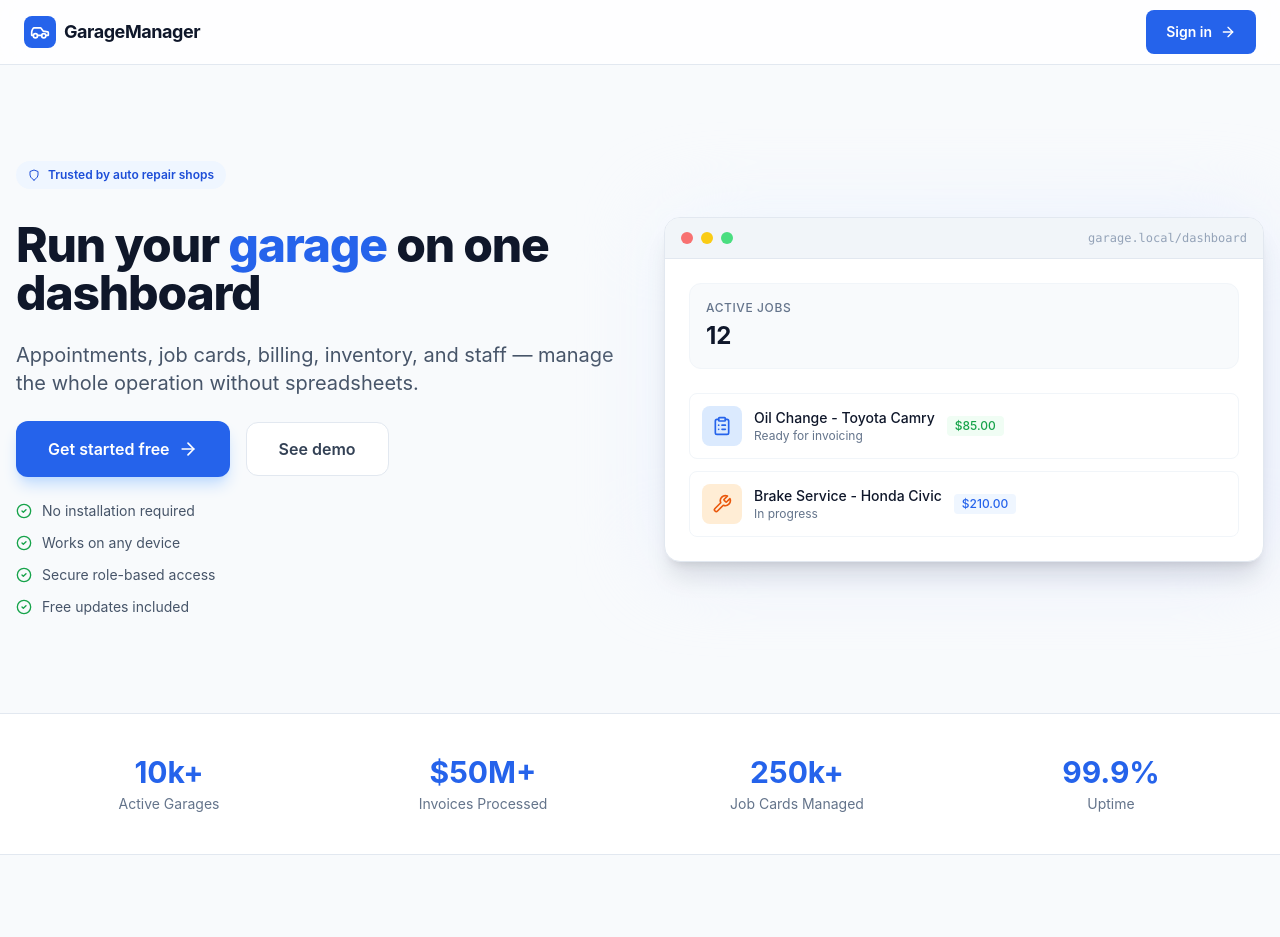
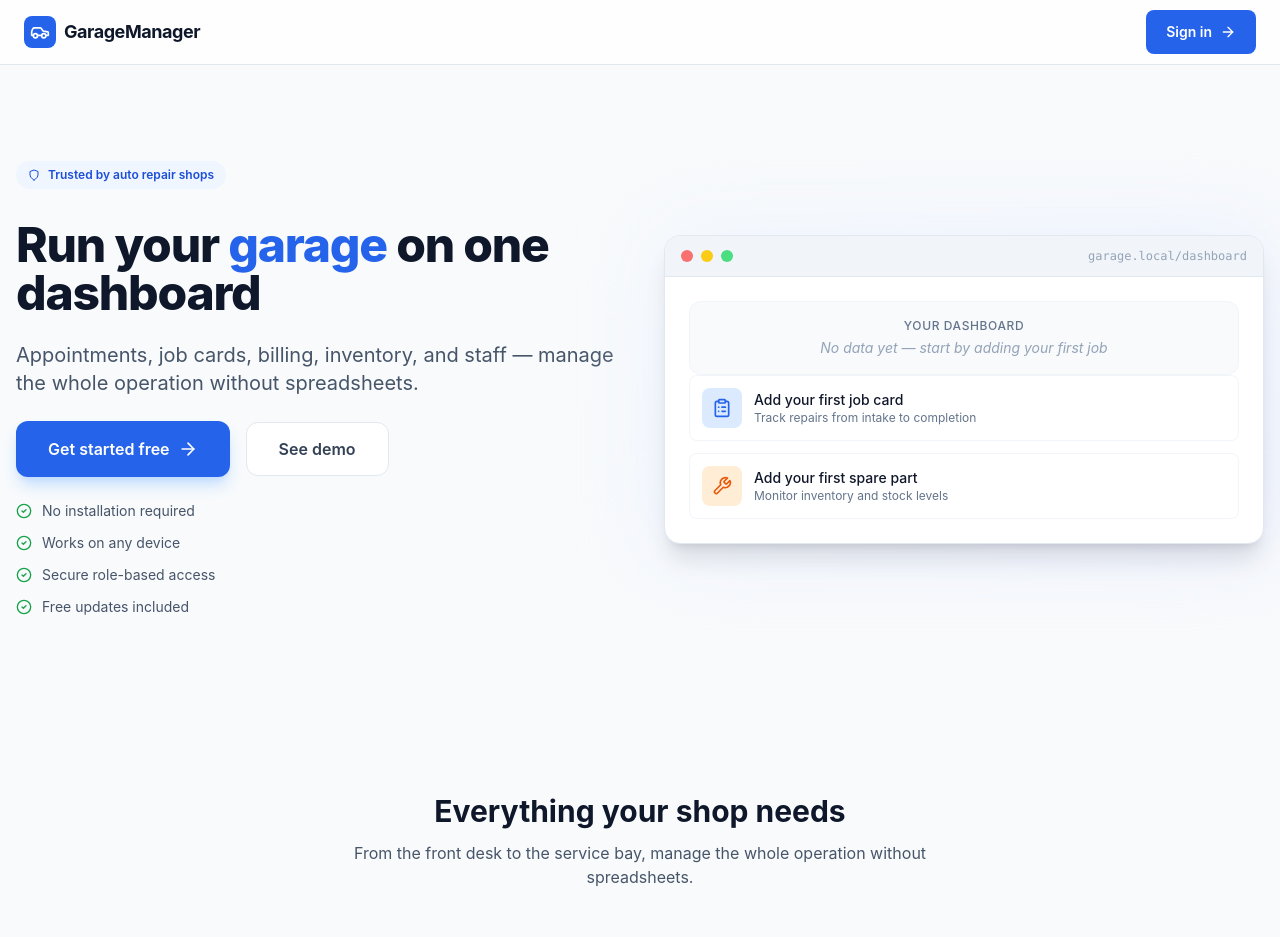
Before and after one commit to emebetalemayehuengr-prog/garage-management, a React (Vite) app: page / in a window 1280 px wide. Shown: the top 937 px of the page. Built offline with nearby package versions, Linux system fonts and the light colour scheme; no server answers.

Commit message:
Remove all hardcoded numbers and stats from landing page since app is new

```diff
--- a/src/components/Landing.jsx
+++ b/src/components/Landing.jsx
@@ -32,13 +32,6 @@ const features = [
     title: 'Reports',
     description: 'Business insights on revenue, jobs, and staff performance.',
   },
-];
-
-const stats = [
-  { label: 'Active Garages', value: '10k+' },
-  { label: 'Invoices Processed', value: '$50M+' },
-  { label: 'Job Cards Managed', value: '250k+' },
-  { label: 'Uptime', value: '99.9%' },
 ];
 
 const checklist = [
@@ -127,9 +120,9 @@ const Landing = ({ onSignIn }) => {
                   <span className="text-xs font-mono text-slate-400">garage.local/dashboard</span>
                 </div>
                 <div className="p-6">
-                  <div className="bg-slate-50 p-4 rounded-xl border border-slate-100 mb-6">
-                    <div className="text-xs font-medium text-slate-500 uppercase tracking-wider mb-1">Active Jobs</div>
-                    <div className="text-2xl font-bold text-slate-900">12</div>
+                  <div className="bg-slate-50 p-4 rounded-xl border border-slate-100 text-center">
+                    <div className="text-xs font-medium text-slate-500 uppercase tracking-wider mb-1">Your Dashboard</div>
+                    <div className="text-sm text-slate-400 italic">No data yet — start by adding your first job</div>
                   </div>
                   <div className="space-y-3">
                     <div className="flex items-center justify-between p-3 bg-white border border-slate-100 rounded-lg">
@@ -138,10 +131,9 @@ const Landing = ({ onSignIn }) => {
                           <ClipboardList className="w-5 h-5 text-blue-600" />
                         </div>
                         <div>
-                          <div className="text-sm font-medium text-slate-900">Oil Change - Toyota Camry</div>
-                          <div className="text-xs text-slate-500">Ready for invoicing</div>
+                          <div className="text-sm font-medium text-slate-900">Add your first job card</div>
+                          <div className="text-xs text-slate-500">Track repairs from intake to completion</div>
                         </div>
-                        <span className="text-xs font-medium text-green-600 bg-green-50 px-2 py-0.5 rounded">$85.00</span>
                       </div>
                     </div>
                     <div className="flex items-center justify-between p-3 bg-white border border-slate-100 rounded-lg">
@@ -150,30 +142,15 @@ const Landing = ({ onSignIn }) => {
                           <Wrench className="w-5 h-5 text-orange-600" />
                         </div>
                         <div>
-                          <div className="text-sm font-medium text-slate-900">Brake Service - Honda Civic</div>
-                          <div className="text-xs text-slate-500">In progress</div>
+                          <div className="text-sm font-medium text-slate-900">Add your first spare part</div>
+                          <div className="text-xs text-slate-500">Monitor inventory and stock levels</div>
                         </div>
-                        <span className="text-xs font-medium text-blue-600 bg-blue-50 px-2 py-0.5 rounded">$210.00</span>
                       </div>
                     </div>
                   </div>
                 </div>
               </div>
             </div>
-          </div>
-        </div>
-      </section>
-
-      {/* Stats */}
-      <section className="border-y border-slate-200 bg-white">
-        <div className="max-w-7xl mx-auto px-4 py-10 sm:px-6">
-          <div className="grid grid-cols-2 sm:grid-cols-4 gap-6">
-            {stats.map((stat) => (
-              <div key={stat.label} className="text-center">
-                <div className="text-2xl sm:text-3xl font-bold text-blue-600">{stat.value}</div>
-                <div className="text-sm text-slate-500 mt-1">{stat.label}</div>
-              </div>
-            ))}
           </div>
         </div>
       </section>
```
